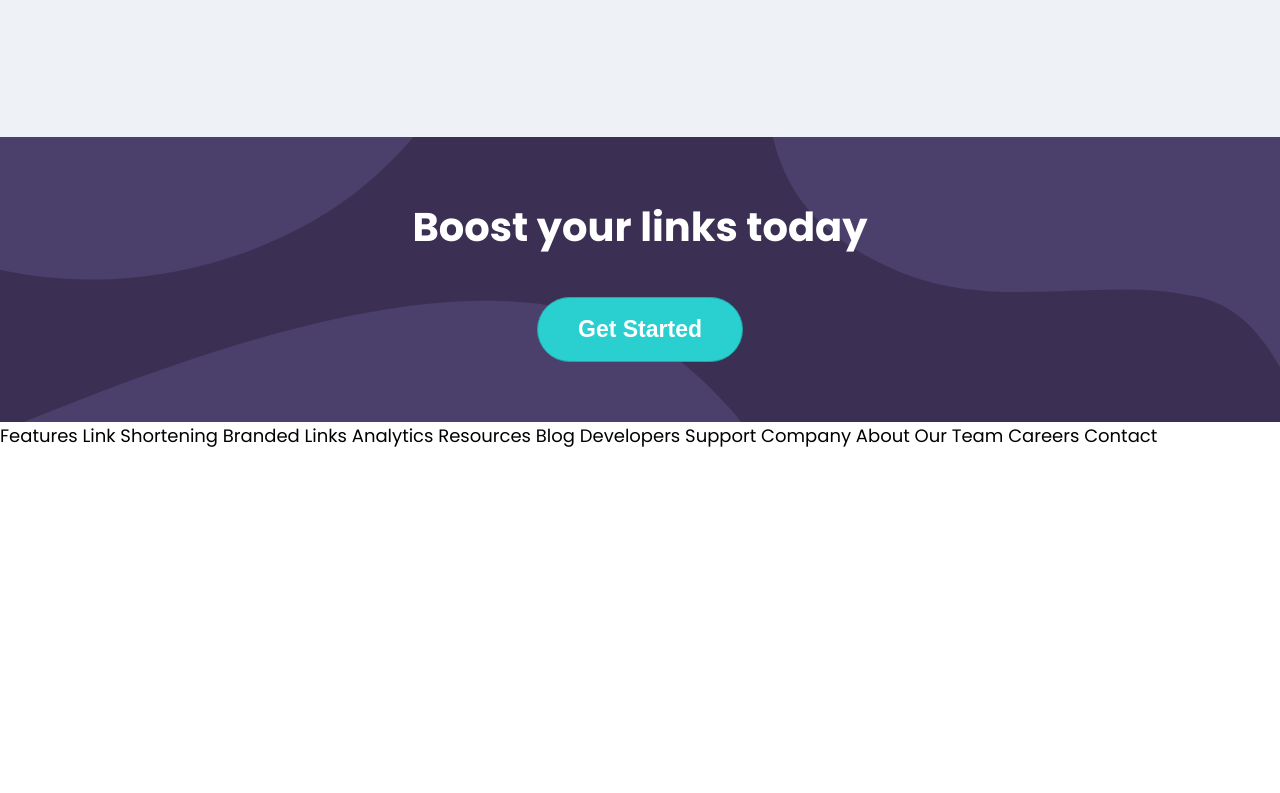
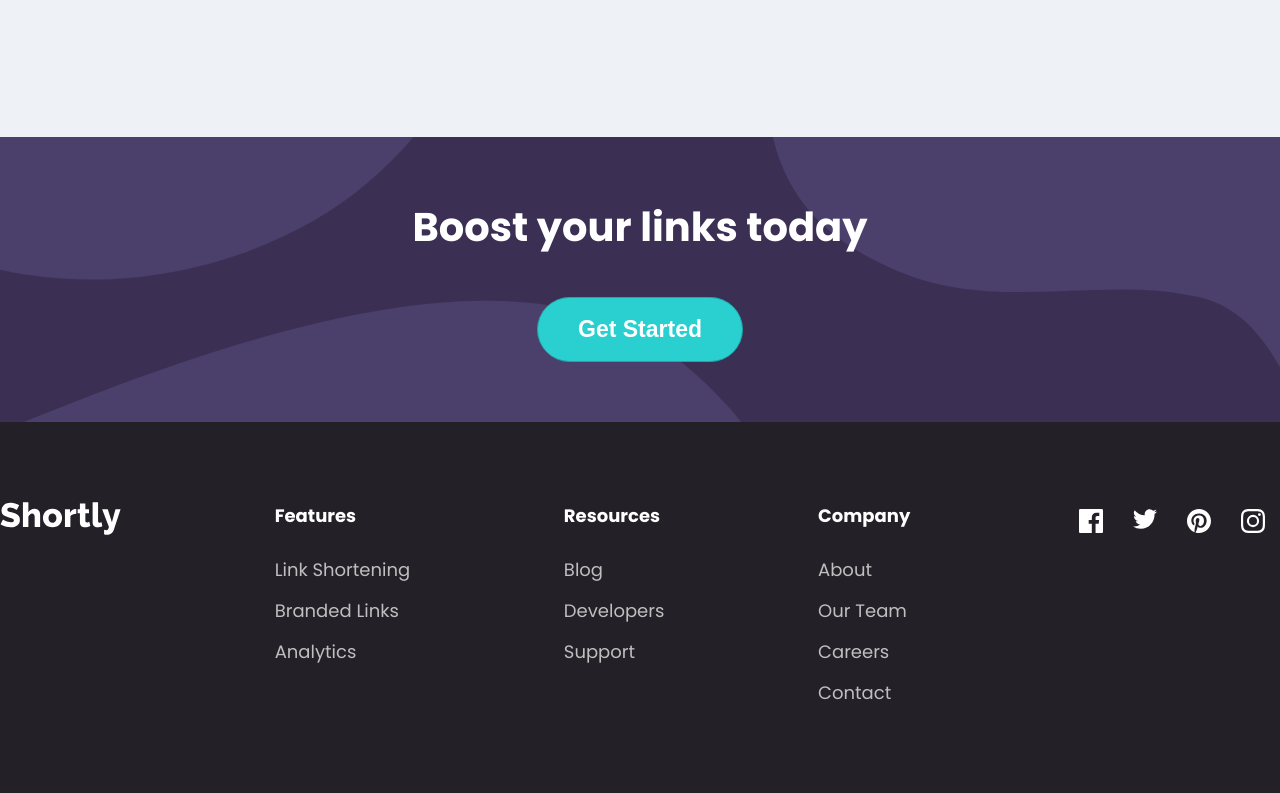
Before and after one commit to devil-geek/url-short, a Gatsby site: page / in a window 1280 px wide. Shown: the part 2052-2845 px from the top of the page. Before the commit the page ends 2501 px from the top, so only its background shows below. Built offline with nearby package versions, Linux system fonts and the light colour scheme; Gatsby itself is replaced by a stand-in of ours.

Commit message:
added footer styles

```diff
--- a/src/components/Footer/Footer.js
+++ b/src/components/Footer/Footer.js
@@ -1,11 +1,75 @@
 import React from "react"
+import { Link } from "gatsby"
+import { StaticImage } from "gatsby-plugin-image"
+import {
+  StyledFooter,
+  FooterContainer,
+  ItemsContainer,
+  SocialIcons,
+} from "./styles"
 
 const Footer = () => {
   return (
-    <footer>
-      Features Link Shortening Branded Links Analytics Resources Blog Developers
-      Support Company About Our Team Careers Contact
-    </footer>
+    <StyledFooter>
+      <FooterContainer>
+        <StaticImage
+          className="logo"
+          src="../../images/logo.svg"
+          alt="Shortly"
+        />
+        <ItemsContainer>
+          <h5>Features</h5>
+          <Link>Link Shortening</Link>
+          <Link>Branded Links</Link>
+          <Link>Analytics</Link>
+        </ItemsContainer>
+        <ItemsContainer>
+          <h5>Resources</h5>
+          <Link>Blog</Link>
+          <Link>Developers</Link>
+          <Link>Support</Link>
+        </ItemsContainer>
+        <ItemsContainer>
+          <h5>Company</h5>
+          <Link>About</Link>
+          <Link>Our Team</Link>
+          <Link>Careers</Link>
+          <Link>Contact</Link>
+        </ItemsContainer>
+        <SocialIcons>
+          <Link>
+            <StaticImage
+              className="icon"
+              src="../../images/icon-facebook.svg"
+              alt="facebook"
+            />
+          </Link>
+
+          <Link>
+            <StaticImage
+              className="icon"
+              src="../../images/icon-twitter.svg"
+              alt="twitter"
+            />
+          </Link>
+
+          <Link>
+            <StaticImage
+              className="icon"
+              src="../../images/icon-pinterest.svg"
+              alt="pinterest"
+            />
+          </Link>
+          <Link>
+            <StaticImage
+              className="icon"
+              src="../../images/icon-instagram.svg"
+              alt="instagram"
+            />
+          </Link>
+        </SocialIcons>
+      </FooterContainer>
+    </StyledFooter>
   )
 }
 
--- /dev/null
+++ b/src/components/Footer/styles.js
@@ -0,0 +1,56 @@
+import styled from "@emotion/styled"
+import { Container } from "../../shared/styles"
+
+export const StyledFooter = styled.footer`
+  background: hsl(260, 8%, 14%);
+
+  h5 {
+    color: #fff;
+    font-size: 1.8rem;
+    margin-bottom: 2rem;
+  }
+
+  a {
+    color: hsl(0, 0%, 75%);
+    padding: 0.2rem 0;
+    margin: 0.5rem 0;
+    cursor: pointer;
+    &:hover {
+      color: hsl(180, 66%, 49%);
+    }
+  }
+  .logo {
+    filter: brightness(0) saturate(100%) invert();
+  }
+`
+
+export const FooterContainer = styled(Container)`
+  display: flex;
+  align-items: flex-start;
+  justify-content: space-between;
+  padding: 8rem 0;
+`
+
+export const ItemsContainer = styled.div`
+  display: flex;
+  align-items: flex-start;
+  flex-direction: column;
+  justify-content: space-between;
+`
+
+export const SocialIcons = styled.div`
+  display: flex;
+  align-items: flex-start;
+  justify-content: space-between;
+
+  a {
+    margin-left: 1.5rem;
+    margin-right: 1.5rem;
+  }
+  .icon {
+    &:hover {
+      filter: brightness(0) saturate(100%) invert(91%) sepia(6%) saturate(7300%)
+        hue-rotate(134deg) brightness(87%) contrast(85%);
+    }
+  }
+`
--- a/src/pages/index.js
+++ b/src/pages/index.js
@@ -1,35 +1,13 @@
 import React from "react"
-import { Global, css } from "@emotion/react"
+import { Global } from "@emotion/react"
+import { globalStyles } from "../shared/styles"
 import Footer from "../components/Footer/Footer"
 import Main from "../containers/Main/Main"
 
 const IndexPage = () => {
   return (
     <>
-      <Global
-        styles={css`
-          @import url("https://fonts.googleapis.com/css2?family=Poppins:wght@400;500;700&display=swap");
-          *,
-          *::after,
-          *::before {
-            margin: 0;
-            padding: 0;
-            box-sizing: inherit;
-          }
-
-          html {
-            /* this defines 1rem is */
-            font-size: 62.5%;
-          }
-
-          body {
-            box-sizing: border-box;
-            overflow-x: hidden;
-            font-size: 1.8rem;
-            font-family: "Poppins", sans-serif;
-          }
-        `}
-      />
+      <Global styles={globalStyles} />
       <Main />
       <Footer />
     </>
--- a/src/shared/styles.js
+++ b/src/shared/styles.js
@@ -1,4 +1,28 @@
 import styled from "@emotion/styled"
+import { css } from "@emotion/react"
+
+export const globalStyles = css`
+  @import url("https://fonts.googleapis.com/css2?family=Poppins:wght@400;500;700&display=swap");
+  *,
+  *::after,
+  *::before {
+    margin: 0;
+    padding: 0;
+    box-sizing: inherit;
+  }
+
+  html {
+    /* this defines 1rem is */
+    font-size: 62.5%;
+  }
+
+  body {
+    box-sizing: border-box;
+    overflow-x: hidden;
+    font-size: 1.8rem;
+    font-family: "Poppins", sans-serif;
+  }
+`
 
 export const Container = styled.div`
   width: 100%;
```
